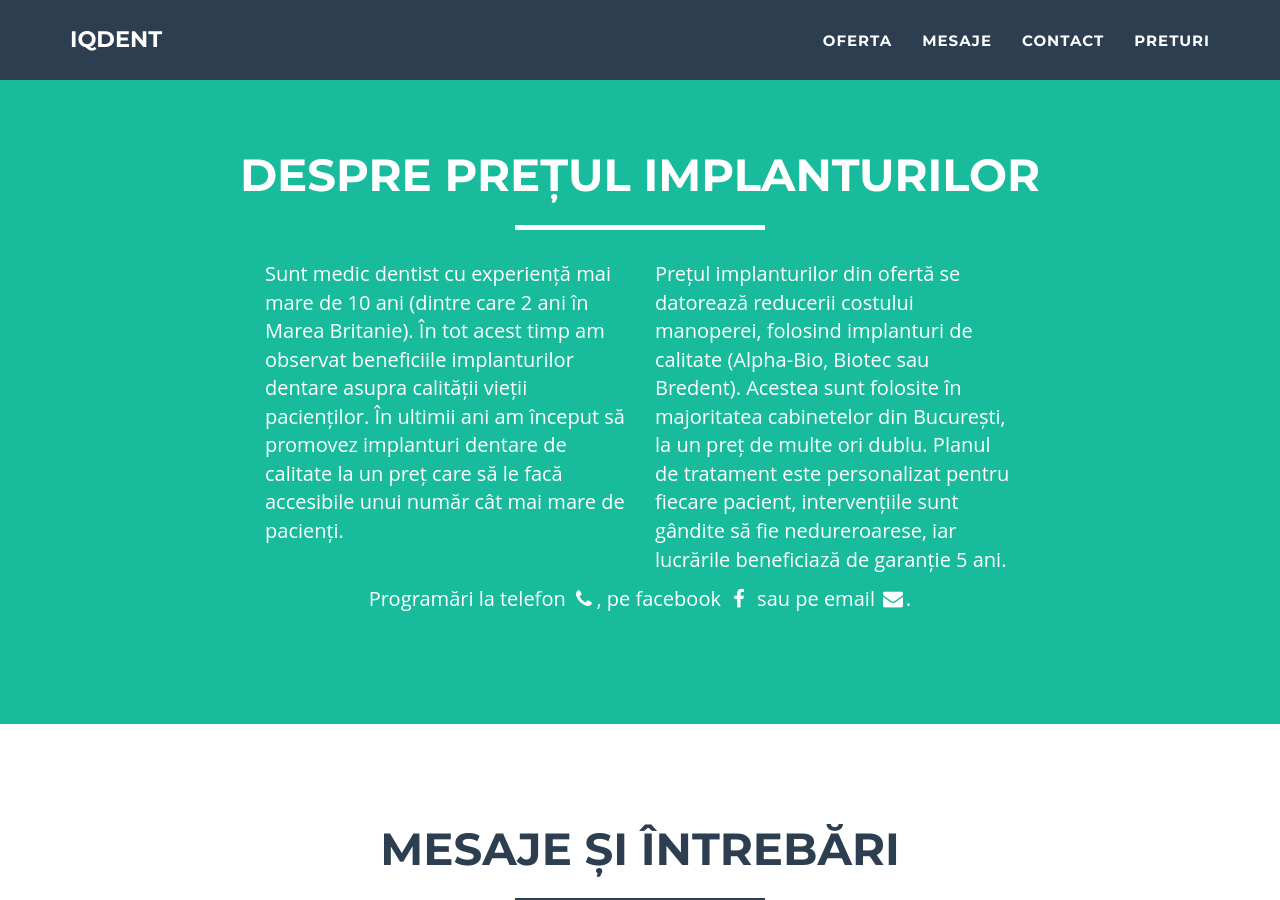
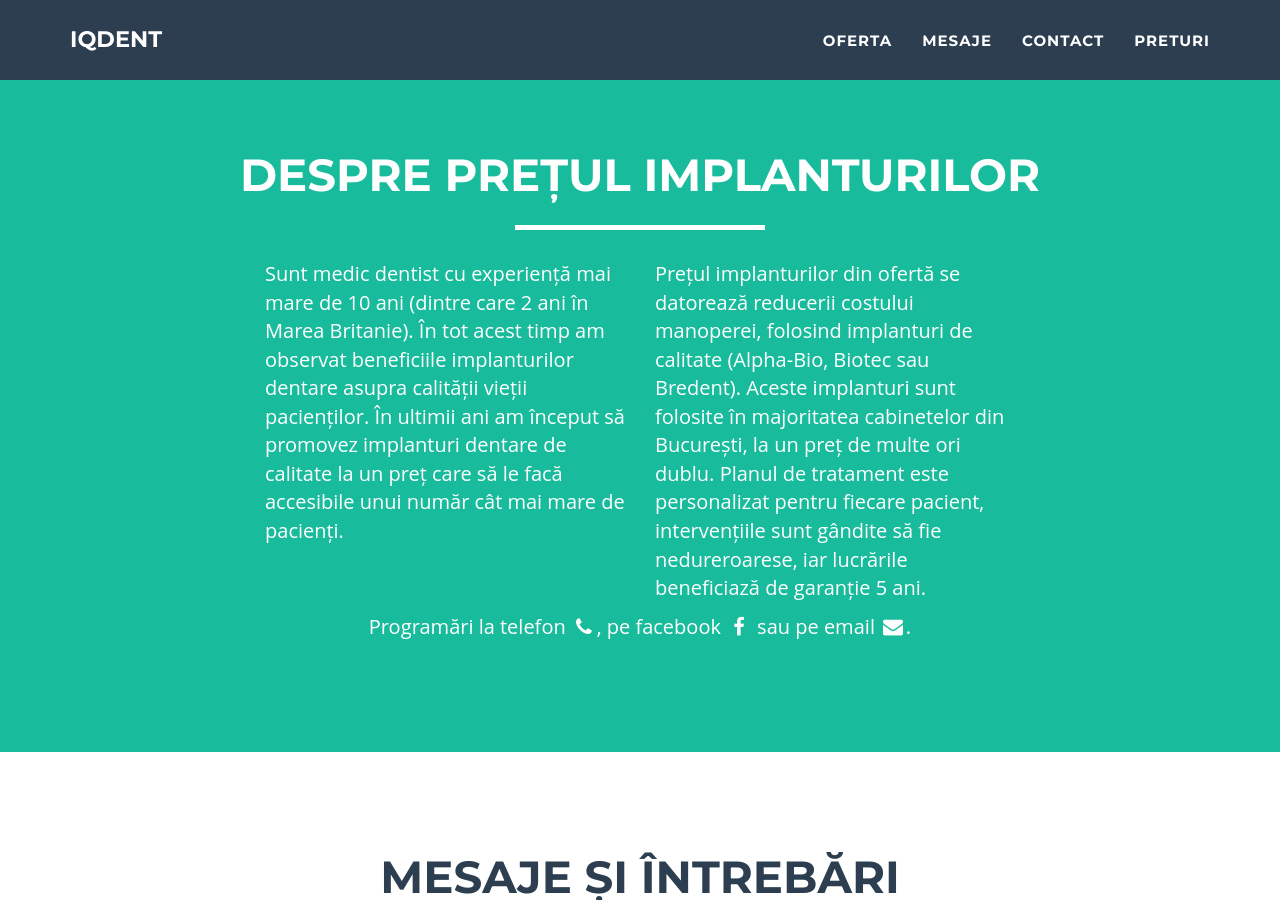
Before and after one commit to littledentgopo/offerdent, a Jekyll site: the page built from index.html, in a window 1280 px wide and 900 px high, scrolled down 1582 px. Built offline with Jekyll 4.4.1, drawn with Linux system fonts in a browser that asks for light colours.

Commit message:
Update section-about.html

```diff
--- a/_includes/section-about.html
+++ b/_includes/section-about.html
@@ -12,7 +12,7 @@
                     </p>
                 </div>
                 <div class="col-lg-4">
-                    <p>Prețul implanturilor din ofertă se datorează reducerii costului manoperei, folosind implanturi de calitate (Alpha-Bio, Biotec sau Bredent). Acestea sunt folosite în majoritatea cabinetelor din București, la un preț de multe ori dublu. Planul de tratament este personalizat pentru fiecare pacient, intervențiile sunt gândite să fie nedureroarese, iar lucrările beneficiază de garanție 5 ani.
+                    <p>Prețul implanturilor din ofertă se datorează reducerii costului manoperei, folosind implanturi de calitate (Alpha-Bio, Biotec sau Bredent). Aceste implanturi sunt folosite în majoritatea cabinetelor din București, la un preț de multe ori dublu. Planul de tratament este personalizat pentru fiecare pacient, intervențiile sunt gândite să fie nedureroarese, iar lucrările beneficiază de garanție 5 ani.
                     </p>
                 </div>
 
```
